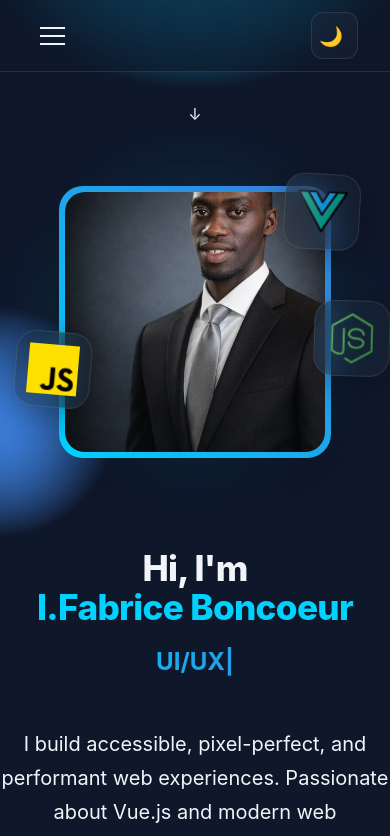
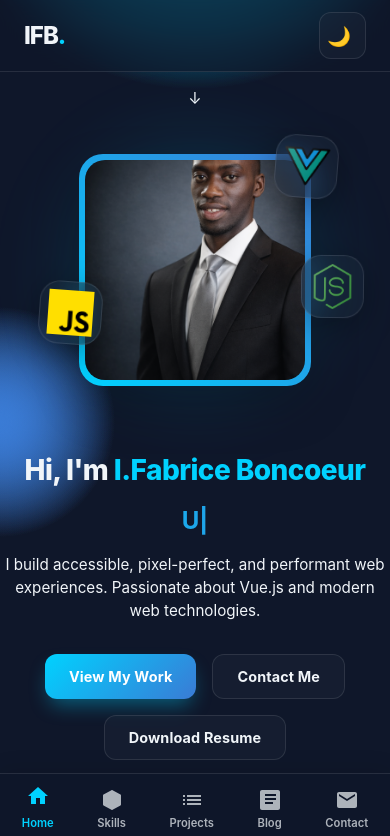
Before and after one commit to boncoeurif/portfolio-, a Vue app: page / in a window 390 px wide. Shown: the top 836 px of the page. Built offline with nearby package versions, Linux system fonts and the light colour scheme.

Commit message:
feat: optimize for mobile with bottom navigation and refined typography

```diff
--- a/src/App.vue
+++ b/src/App.vue
@@ -8,17 +8,16 @@
     <!-- Navigation -->
     <nav class="navbar">
       <div class="nav-container">
-        <!-- Mobile Menu Button -->
-        <button class="menu-toggle" :class="{ 'active': isMenuOpen }" @click="toggleMenu" aria-label="Toggle menu">
-          <span class="hamburger"></span>
-        </button>
+        <div class="logo-container">
+          <router-link to="/" class="logo">IFB<span>.</span></router-link>
+        </div>
 
-        <div class="nav-links" :class="{ 'active': isMenuOpen }">
-          <router-link to="/" class="nav-item" @click="closeMenu">Home</router-link>
-          <router-link to="/skill" class="nav-item" @click="closeMenu">Skills</router-link>
-          <router-link to="/projects" class="nav-item" @click="closeMenu">Projects</router-link>
-          <router-link to="/blog" class="nav-item" @click="closeMenu">Blog</router-link>
-          <router-link to="/contact" class="nav-item" @click="closeMenu">Contact</router-link>
+        <div class="nav-links desktop-only">
+          <router-link to="/" class="nav-item">Home</router-link>
+          <router-link to="/skill" class="nav-item">Skills</router-link>
+          <router-link to="/projects" class="nav-item">Projects</router-link>
+          <router-link to="/blog" class="nav-item">Blog</router-link>
+          <router-link to="/contact" class="nav-item">Contact</router-link>
         </div>
 
         <!-- Theme Toggle -->
@@ -27,6 +26,30 @@
           <span class="slider round"></span>
         </label>
       </div>
+    </nav>
+
+    <!-- Bottom Navigation for Mobile -->
+    <nav class="bottom-nav mobile-only">
+      <router-link to="/" class="bottom-nav-item">
+        <svg viewBox="0 0 24 24" width="24" height="24"><path fill="currentColor" d="M10 20v-6h4v6h5v-8h3L12 3 2 12h3v8z"/></svg>
+        <span>Home</span>
+      </router-link>
+      <router-link to="/skill" class="bottom-nav-item">
+        <svg viewBox="0 0 24 24" width="24" height="24"><path fill="currentColor" d="M21 16.5C21 16.88 20.79 17.21 20.47 17.38L12.57 21.82C12.41 21.94 12.21 22 12 22C11.79 22 11.59 21.94 11.43 21.82L3.53 17.38C3.21 17.21 3 16.88 3 16.5V7.5C3 7.12 3.21 6.79 3.53 6.62L11.43 2.18C11.59 2.06 11.79 2 12 2C12.21 2 12.41 2.06 12.57 2.18L20.47 6.62C20.79 6.79 21 7.12 21 7.5V16.5Z"/></svg>
+        <span>Skills</span>
+      </router-link>
+      <router-link to="/projects" class="bottom-nav-item">
+        <svg viewBox="0 0 24 24" width="24" height="24"><path fill="currentColor" d="M3 13h2v-2H3v2zm0 4h2v-2H3v2zm0-8h2V7H3v2zm4 4h14v-2H7v2zm0 4h14v-2H7v2zM7 7v2h14V7H7z"/></svg>
+        <span>Projects</span>
+      </router-link>
+      <router-link to="/blog" class="bottom-nav-item">
+        <svg viewBox="0 0 24 24" width="24" height="24"><path fill="currentColor" d="M20 2H4c-1.1 0-2 .9-2 2v16c0 1.1.9 2 2 2h16c1.1 0 2-.9 2-2V4c0-1.1-.9-2-2-2zm-5 14H7v-2h8v2zm3-4H7v-2h11v2zm0-4H7V6h11v2z"/></svg>
+        <span>Blog</span>
+      </router-link>
+      <router-link to="/contact" class="bottom-nav-item">
+        <svg viewBox="0 0 24 24" width="24" height="24"><path fill="currentColor" d="M20 4H4c-1.1 0-1.99.9-1.99 2L2 18c0 1.1.9 2 2 2h16c1.1 0 2-.9 2-2V6c0-1.1-.9-2-2-2zm0 4l-8 5-8-5V6l8 5 8-5v2z"/></svg>
+        <span>Contact</span>
+      </router-link>
     </nav>
 
     <!-- Router View -->
@@ -57,7 +80,6 @@ import Footer from '@/components/Footer.vue'
 
 const showButton = ref(false)
 const theme = ref('dark') // default theme
-const isMenuOpen = ref(false)
 const isLoading = ref(false)
 const router = useRouter()
 
@@ -71,9 +93,6 @@ router.afterEach(() => {
     isLoading.value = false
   }, 500)
 })
-
-const toggleMenu = () => isMenuOpen.value = !isMenuOpen.value
-const closeMenu = () => isMenuOpen.value = false
 
 const handleScroll = () => {
   showButton.value = window.scrollY > 200
@@ -183,62 +202,29 @@ body {
   align-items: center;
 }
 
+.logo-container .logo {
+  font-size: 1.5rem;
+  font-weight: 800;
+  text-decoration: none;
+  color: var(--text-color);
+  letter-spacing: -1px;
+}
+
+.logo-container .logo span {
+  color: var(--primary-color);
+}
+
 .nav-links {
   display: flex;
   gap: 2rem;
 }
 
-/* Mobile Menu Button */
-.menu-toggle {
-  display: none;
-  background: none;
-  border: none;
-  cursor: pointer;
-  padding: 0.5rem;
-  z-index: 1001;
+.desktop-only {
+  display: flex;
 }
 
-.hamburger {
-  display: block;
-  width: 25px;
-  height: 2px;
-  background-color: var(--text-color);
-  position: relative;
-  transition: background-color 0.3s;
-}
-
-.hamburger::before,
-.hamburger::after {
-  content: '';
-  position: absolute;
-  width: 100%;
-  height: 2px;
-  background-color: var(--text-color);
-  left: 0;
-  transition: transform 0.3s, top 0.3s;
-}
-
-.hamburger::before {
-  top: -8px;
-}
-
-.hamburger::after {
-  top: 8px;
-}
-
-/* Hamburger Animation */
-.menu-toggle.active .hamburger {
-  background-color: transparent;
-}
-
-.menu-toggle.active .hamburger::before {
-  transform: rotate(45deg);
-  top: 0;
-}
-
-.menu-toggle.active .hamburger::after {
-  transform: rotate(-45deg);
-  top: 0;
+.mobile-only {
+  display: none;
 }
 
 .nav-item {
@@ -271,28 +257,81 @@ body {
   color: var(--primary-color);
 }
 
+/* Bottom Navigation */
+.bottom-nav {
+  position: fixed;
+  bottom: 0;
+  left: 0;
+  width: 100%;
+  height: 70px;
+  background: var(--nav-bg);
+  backdrop-filter: blur(20px);
+  -webkit-backdrop-filter: blur(20px);
+  border-top: 1px solid var(--glass-border);
+  display: flex;
+  justify-content: space-around;
+  align-items: center;
+  z-index: 1000;
+  padding-bottom: env(safe-area-inset-bottom);
+  box-shadow: 0 -4px 20px rgba(0, 0, 0, 0.1);
+}
+
+.bottom-nav-item {
+  display: flex;
+  flex-direction: column;
+  align-items: center;
+  text-decoration: none;
+  color: var(--text-color);
+  font-size: 0.7rem;
+  font-weight: 600;
+  gap: 4px;
+  transition: all 0.3s ease;
+  opacity: 0.7;
+}
+
+.bottom-nav-item svg {
+  transition: transform 0.3s ease;
+}
+
+.bottom-nav-item.router-link-active {
+  color: var(--primary-color);
+  opacity: 1;
+}
+
+.bottom-nav-item.router-link-active svg {
+  transform: translateY(-4px);
+}
+
 /* Mobile Styles */
 @media (max-width: 768px) {
-  .menu-toggle {
-    display: block;
+  .desktop-only {
+    display: none;
   }
 
-  .nav-links {
-    position: fixed;
-    top: 0;
-    left: -100%;
-    height: 100vh;
-    width: 80%;
-    background-color: var(--bg-color);
-    flex-direction: column;
-    align-items: center;
-    justify-content: center;
-    transition: left 0.4s cubic-bezier(0.4, 0, 0.2, 1);
-    box-shadow: 10px 0 30px rgba(0, 0, 0, 0.1);
+  .mobile-only {
+    display: flex;
   }
 
-  .nav-links.active {
-    left: 0;
+  .nav-container {
+    padding: 0.75rem 1.5rem;
+  }
+
+  .main-content {
+    padding-bottom: 80px; /* Space for bottom nav */
+  }
+
+  /* Global typography adjustments for mobile */
+  h1 { font-size: 1.75rem !important; }
+  h2 { font-size: 1.5rem !important; }
+  h3 { font-size: 1.25rem !important; }
+  p { font-size: 0.95rem !important; }
+
+  .back-to-top {
+    bottom: 5.5rem; /* Move up to avoid bottom nav */
+    right: 1.5rem;
+    width: 2.5rem;
+    height: 2.5rem;
+    font-size: 1.2rem;
   }
 }
 
--- a/src/views/Home.vue
+++ b/src/views/Home.vue
@@ -496,35 +496,87 @@ onMounted(() => {
 }
 
 @media (max-width: 768px) {
+  .home-container {
+    gap: 3rem;
+  }
+
   .hero {
     flex-direction: column-reverse;
     text-align: center;
     min-height: auto;
-    padding-top: 2rem;
-    gap: 3rem;
+    padding-top: 1rem;
+    gap: 2rem;
   }
 
   .portrait-wrapper {
-    width: 300px;
-    height: 300px;
-  }
-
-  .portrait-frame {
     width: 260px;
     height: 260px;
   }
 
+  .portrait-frame {
+    width: 220px;
+    height: 220px;
+  }
+
   .floating-badge {
-    width: 50px;
-    height: 50px;
+    width: 45px;
+    height: 45px;
+    padding: 8px;
   }
 
   .hero-text h1 {
-    font-size: 2.2rem;
+    font-size: 1.8rem;
+    margin-bottom: 0.5rem;
   }
 
   .hero-text h2 {
-    font-size: 1.5rem;
+    font-size: 1.25rem;
+    min-height: 2rem;
+    margin-bottom: 1rem;
+  }
+
+  .hero-text p {
+    font-size: 1rem;
+    margin-bottom: 2rem;
+    line-height: 1.5;
+  }
+
+  .cta-group {
+    justify-content: center;
+    gap: 1rem;
+  }
+
+  .btn {
+    padding: 0.8rem 1.5rem;
+    font-size: 0.9rem;
+    border-radius: 12px;
+  }
+
+  .section-title {
+    font-size: 1.75rem;
+    margin-bottom: 2.5rem;
+  }
+
+  .card {
+    padding: 2rem 1.5rem;
+  }
+
+  .icons {
+    font-size: 2.5rem;
+  }
+
+  .timeline-section {
+    padding: 2rem 1rem;
+  }
+
+  .timeline li {
+    gap: 1.5rem;
+  }
+
+  .timeline .year {
+    min-width: 70px;
+    font-size: 0.85rem;
+    padding: 0.4rem 0.8rem;
   }
 }
 
--- a/src/views/Projects.vue
+++ b/src/views/Projects.vue
@@ -311,4 +311,63 @@ const setActiveFilter = (filter) => {
   color: var(--primary-color);
   transform: translateX(5px);
 }
+
+@media (max-width: 768px) {
+  .section-title {
+    font-size: 1.75rem;
+    margin-bottom: 2rem;
+  }
+
+  .search-input {
+    padding: 0.8rem 1.2rem;
+    font-size: 0.95rem;
+    border-radius: 14px;
+  }
+
+  .filter-buttons {
+    gap: 0.6rem;
+    margin-bottom: 2.5rem;
+  }
+
+  .filter-btn {
+    padding: 0.5rem 1rem;
+    font-size: 0.85rem;
+    border-radius: 10px;
+  }
+
+  .projects-grid {
+    grid-template-columns: 1fr;
+    gap: 2rem;
+  }
+
+  .project-card {
+    border-radius: 18px;
+  }
+
+  .project-image {
+    height: 180px;
+  }
+
+  .project-content {
+    padding: 1.5rem;
+  }
+
+  .project-content h3 {
+    font-size: 1.3rem;
+  }
+
+  .project-content p {
+    font-size: 0.9rem;
+    margin-bottom: 1.5rem;
+  }
+
+  .tags {
+    margin-bottom: 1.5rem;
+  }
+
+  .tag {
+    font-size: 0.75rem;
+    padding: 0.3rem 0.8rem;
+  }
+}
 </style>
--- a/src/views/SkillView.vue
+++ b/src/views/SkillView.vue
@@ -166,4 +166,50 @@ const skillCategories = ref([
   opacity: 0.8;
   color: var(--text-color);
 }
+
+@media (max-width: 768px) {
+  .section-title {
+    font-size: 1.75rem;
+    margin-bottom: 2.5rem;
+  }
+
+  .skills-category {
+    margin-bottom: 3rem;
+  }
+
+  .category-title {
+    font-size: 1.25rem;
+    margin-bottom: 1.5rem;
+  }
+
+  .skills-grid {
+    grid-template-columns: repeat(2, 1fr);
+    gap: 1rem;
+  }
+
+  .skill-item {
+    padding: 1.5rem 1rem;
+    gap: 1rem;
+    border-radius: 16px;
+  }
+
+  .skill-icon {
+    width: 50px;
+    height: 50px;
+    padding: 0.75rem;
+  }
+
+  .skill-name {
+    font-size: 0.95rem;
+  }
+
+  .skill-description {
+    font-size: 0.8rem;
+    line-height: 1.4;
+    display: -webkit-box;
+    -webkit-line-clamp: 3;
+    -webkit-box-orient: vertical;
+    overflow: hidden;
+  }
+}
 </style>
```
